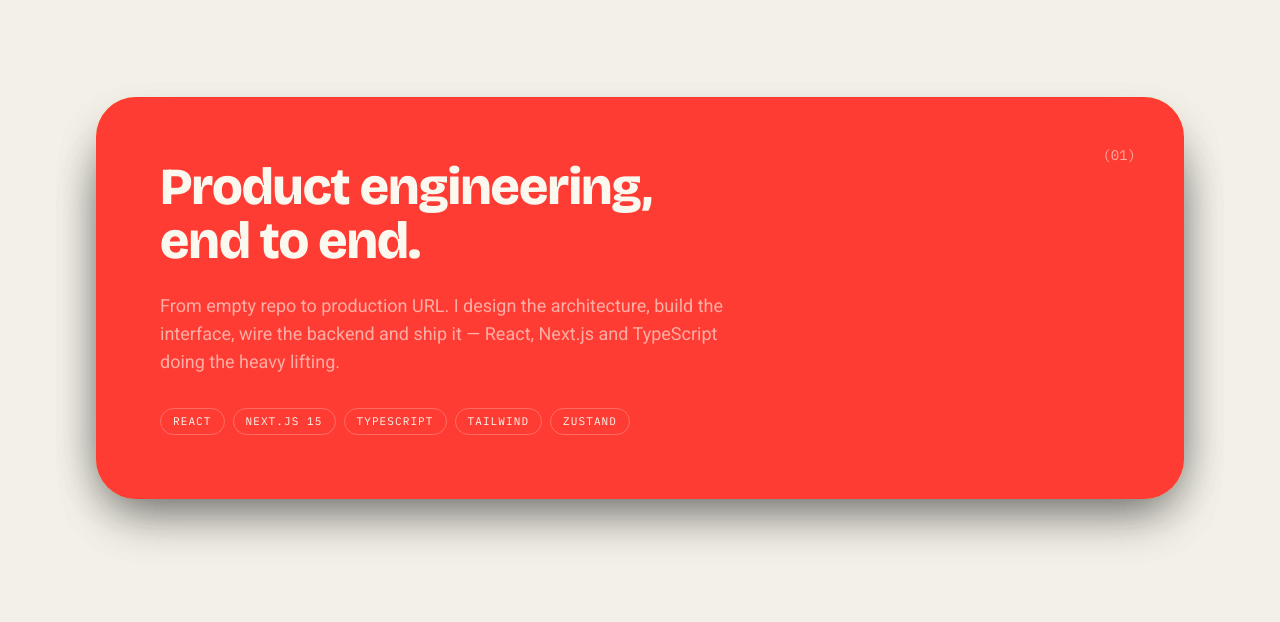
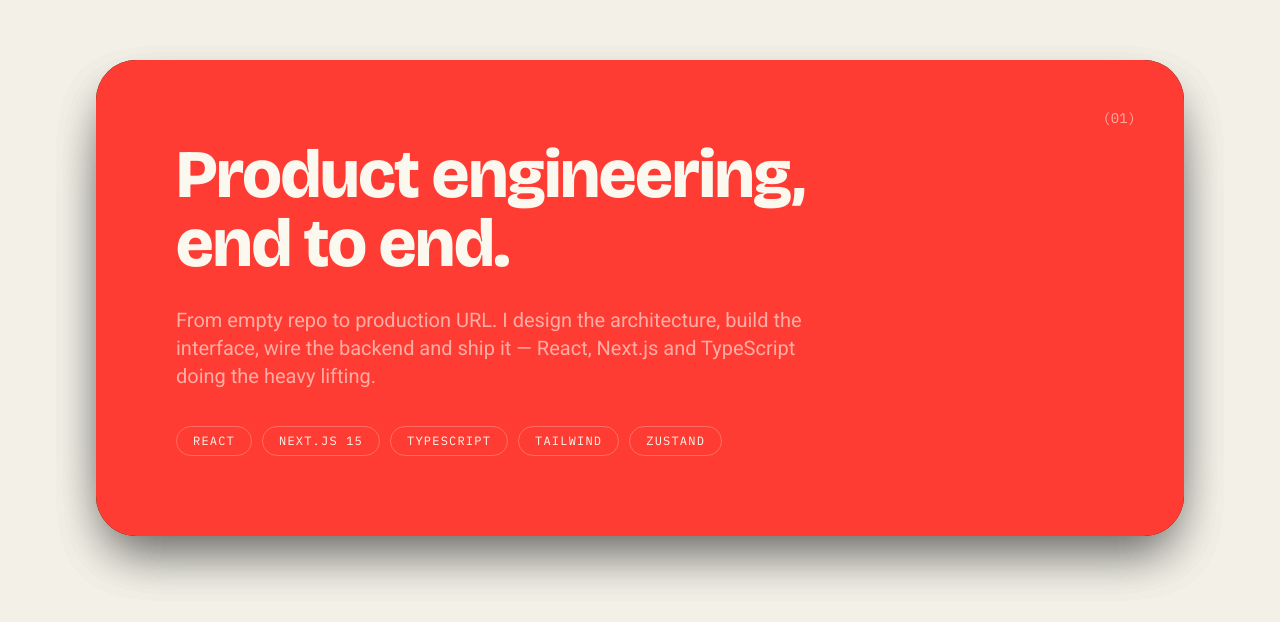
Before and after one commit to deepmroot/mandeep-portfolio, a React (Vite) app: page / in a window 1280 px wide. Shown: the part 7042-7664 px from the top of the page. Built offline with nearby package versions, Linux system fonts and the light colour scheme.

Commit message:
Bump ship stack card size slightly

```diff
--- a/src/appart-theme/Portfolio.jsx
+++ b/src/appart-theme/Portfolio.jsx
@@ -1028,23 +1028,23 @@ function Ships() {
               style={{ zIndex: SHIPS.length - i }}
             >
               <div
-                className="relative w-full max-w-6xl rounded-[1.75rem] sm:rounded-[2.5rem] p-8 sm:p-14 md:p-16 shadow-2xl"
+                className="relative w-full max-w-7xl rounded-[1.75rem] sm:rounded-[2.5rem] p-10 sm:p-16 md:p-20 shadow-2xl"
                 style={{ backgroundColor: colors.bg, color: colors.text }}
               >
                 <span className={`${MONO} absolute top-8 right-8 sm:top-12 sm:right-12 text-sm`} style={{ color: colors.sub }}>
                   ({ship.no})
                 </span>
-                <h3 className={`${DISPLAY} font-extrabold tracking-[-0.02em] text-[clamp(2rem,4.5vw,3.25rem)] leading-[1.03] max-w-xl`}>
+                <h3 className={`${DISPLAY} font-extrabold tracking-[-0.02em] text-[clamp(2.4rem,5.5vw,4.25rem)] leading-[1.02] max-w-2xl`}>
                   {ship.title}
                 </h3>
-                <p className="mt-6 text-base sm:text-lg leading-relaxed max-w-xl" style={{ color: colors.sub }}>
+                <p className="mt-7 text-lg sm:text-xl leading-relaxed max-w-2xl" style={{ color: colors.sub }}>
                   {ship.body}
                 </p>
-                <div className="flex flex-wrap gap-2 mt-8">
+                <div className="flex flex-wrap gap-2.5 mt-9">
                   {ship.chips.map((chip) => (
                     <span
                       key={chip}
-                      className={`${MONO} text-[11px] uppercase tracking-[0.1em] rounded-full px-3 py-1`}
+                      className={`${MONO} text-xs uppercase tracking-[0.1em] rounded-full px-4 py-1.5`}
                       style={{ border: `1px solid ${colors.chipBorder}` }}
                     >
                       {chip}
```
